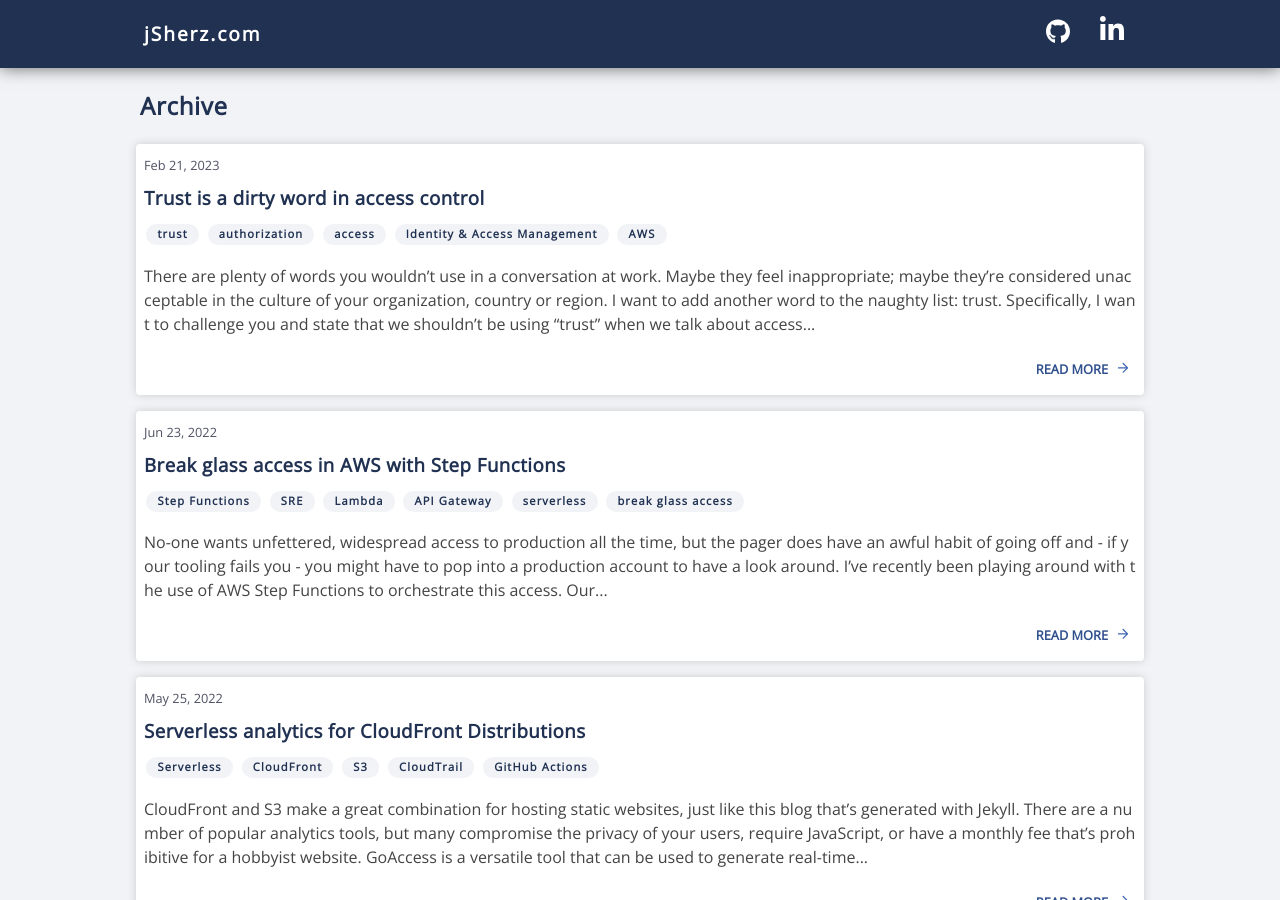
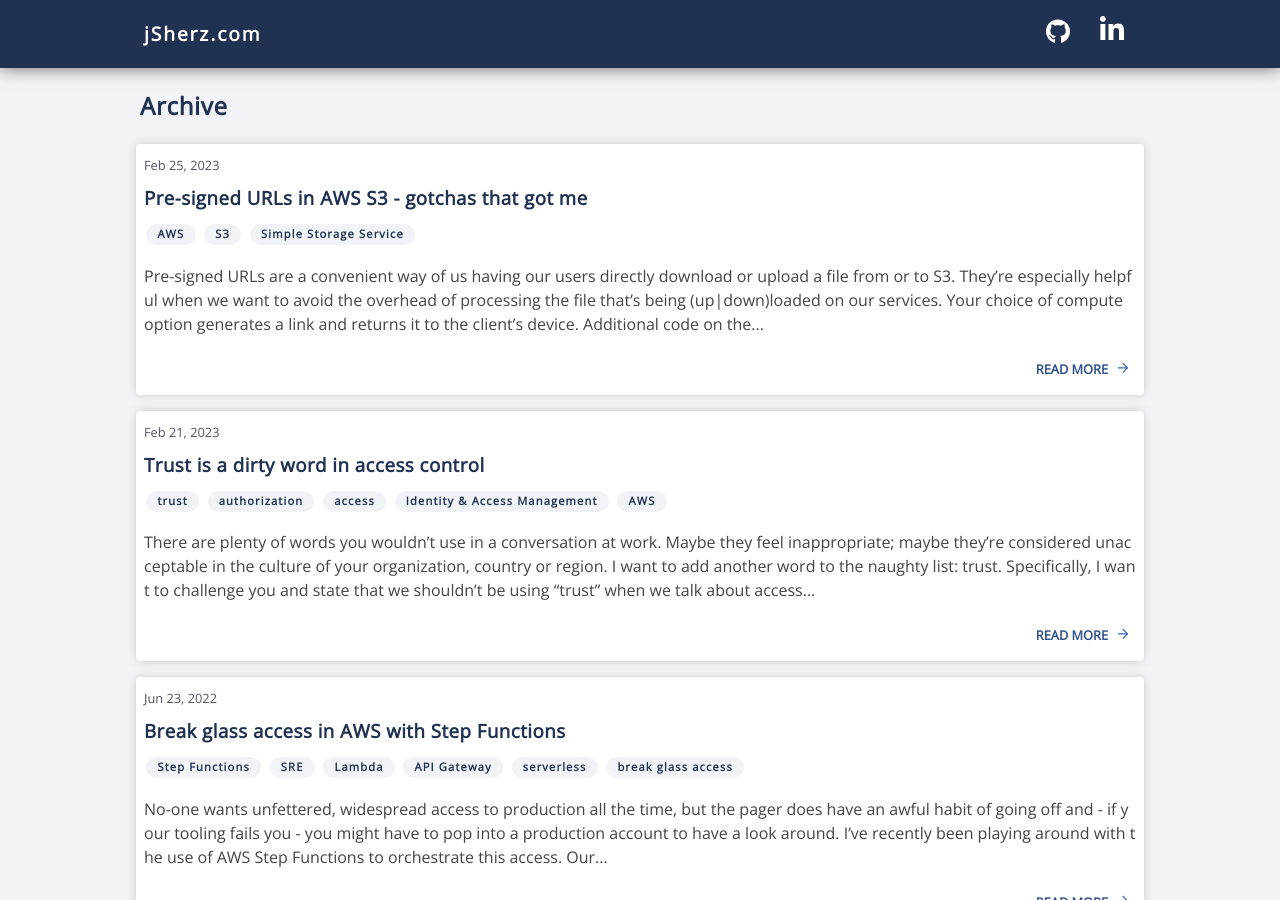
Before and after one commit to jSherz/jsj-blog, a Jekyll site: the page built from archive.html, in a window 1280 px wide and 900 px high. Built offline with Jekyll 4.4.1, drawn with Linux system fonts in a browser that asks for light colours; some of the changed lines change nothing that is shown.

Commit message:
Finish pre-signed S3 article.

````diff
--- a/_drafts/2023-02-22-presigned-urls-in-aws-s3-gotchas.md
+++ b/_posts/2023-02-25-presigned-urls-in-aws-s3-gotchas.md
@@ -1,11 +1,13 @@
 ---
 layout: post
 title: "Pre-signed URLs in AWS S3 - gotchas that got me"
-date: 2023-02-23 22:26:00 +0000
+date: 2023-02-25 16:39:00 +0000
 categories:
+
 - AWS
 - S3
 - "Simple Storage Service"
+
 ---
 
 [Pre-signed URLs] are a convenient way of us having our users directly download
@@ -37,39 +39,81 @@
 
 ```bash
 aws sts assume-role \
-  --role-arn arn:aws:iam... \
+  --role-arn arn:aws:iam::123456789012:role/pre-signed-urls-expiry-time-cli-testing \
   --role-session-name gotchas \
   --duration-seconds 900
 ```
 
+If you're following along with the [examples project on GitHub], the role ARN
+is the CloudFormation output "expirytimeclitestingroleoutput".
+
+[examples project on GitHub]: https://github.com/jSherz/pre-signed-urls-in-s3-gotchas
+
 ```json
-"todo"
+{
+  "Credentials": {
+    "AccessKeyId": "ASIA________________",
+    "SecretAccessKey": "_______________________________________",
+    "SessionToken": "...",
+    "Expiration": "2023-02-25T14:31:38+00:00"
+  },
+  "AssumedRoleUser": {
+    "AssumedRoleId": "...",
+    "Arn": "..."
+  }
+}
 ```
 
 Let's then export those credentials into our environment:
 
 ```
-export AWS_ACCESS_KEY_ID=
-export AWS_SECRET_ACCESS_KEY=
-export AWS_SESSION_TOKEN=
+export AWS_ACCESS_KEY_ID=...
+export AWS_SECRET_ACCESS_KEY=...
+export AWS_SESSION_TOKEN=...
 ```
 
 Finally, let's run the following SDK example:
 
-```typescript
-import { S3Client } from "@aws-sdk/client-s3";
-
-const client = new S3Client({});
-
-const result = await client.presignedUrl({
-    Expires: 3600, // one hour?
-});
-
-console.log("Here is your URL:", result.URL)
+```bash
+yarn ts-node src/example1.ts
 ```
 
-```bash
-ts-node example1.ts
+```typescript
+import {
+    CloudFormationClient,
+    DescribeStacksCommand,
+} from "@aws-sdk/client-cloudformation";
+import {GetObjectCommand, S3Client} from "@aws-sdk/client-s3";
+import {getSignedUrl} from "@aws-sdk/s3-request-presigner";
+
+(async () => {
+    const s3Client = new S3Client({});
+
+    const cfnClient = new CloudFormationClient({});
+
+    const stacks = await cfnClient.send(
+        new DescribeStacksCommand({
+            StackName: "presigned-urls",
+        }),
+    );
+
+    if (!stacks.Stacks || !stacks.Stacks[0] || !stacks.Stacks[0].Outputs) {
+        throw new Error("Could not find stack - have you deployed this project?");
+    }
+
+    const command = new GetObjectCommand({
+        Bucket: stacks.Stacks[0].Outputs.find(
+            (output) => output.OutputKey === "bucketoutput",
+        )!.OutputValue!,
+        Key: "example1.txt",
+    });
+
+    const url = await getSignedUrl(s3Client, command, {
+        expiresIn: 3600, // one hour
+    });
+
+    console.log("Here is your URL:", url);
+})().catch(console.error);
 ```
 
 Wait fifteen minutes after running this example and then try your pre-signed
@@ -77,22 +121,41 @@
 is one hour from now? I certainly expected that to be the case, but it
 expires in a measly fifteen minutes.
 
-**NB:** you can find the full source code for any of these examples on my
-[GitHub].
-
-[GitHub]: https://github.com/jSherz/presigned-urls-in-s3-gotchas
-
 Have a look at the roles that are used by your services in the AWS console.
 What is the maximum role session time? If you create a pre-signed URL with one
 of these roles, you'll get _at most_ that amount of time. We can actually
 see how much time is remaining on our current session. The following SDK
 example is run as part of example two in the above GitHub project. It spits out
-the remaining role session time every minute in an ECS Fargate task.
+the remaining role session time every minute. It's best run on an EC2 instance
+unless you're using AWS Identity Centre locally.
+
+```bash
+yarn ts-node src/example2.ts
+```
 
 ```typescript
-setTimeout(() => {
-    // Check how long is left in the session
-    // Spit it out to the logs
+import { S3Client } from "@aws-sdk/client-s3";
+
+const s3Client = new S3Client({});
+
+setInterval(async () => {
+    try {
+        const currentCredentials = await s3Client.config.credentials();
+
+        const now = new Date();
+
+        if (currentCredentials.expiration) {
+            const remainingSeconds =
+                (currentCredentials.expiration.getTime() - now.getTime()) / 1000;
+
+            console.log(`Your session has ${remainingSeconds} seconds left.`);
+        } else {
+            console.log("Could not detect how many seconds left in your session.");
+        }
+    } catch (err) {
+        console.error("Failed to check credential expiry", err);
+        process.exit(1);
+    }
 }, 60 * 1000);
 ```
 
@@ -100,41 +163,105 @@
 your signed links, you get the maximum of your role's remaining session time
 and the expiry time you pass to the SDK.
 
+If you leave the above example running, you'll see that AWS' SDKs automatically
+refresh the credentials when required.
+
+```
+Your session has 3598.468 seconds left.
+Your session has 3538.895 seconds left.
+...
+Your session has 478.635 seconds left.
+Your session has 418.631 seconds left.
+Your session has 358.629 seconds left.
+Your session has 3598.262 seconds left.
+```
+
 ### Workarounds
 
-If your desired expiry time fits within the maximum role session time, you
-can ask the SDK to request a role session that lasts longer than the default of
-one hour. We must also explicitly ask the SDK to refresh its credentials if
-we have _less_ time remaining in our session than we want to grant to the user
-of the pre-signed URL. The method will vary slightly depending on the source of
-your credentials.
+The role session duration depends on the service you've assigned the role to.
+For example, an EC2 instance profile can have a session that lasts up to six
+hours. See "[Using presigned URLs]" for more information.
 
-The absolute maximum time we can have is twelve hours. See the
-[documentation for STS AssumeRole].
+[Using presigned URLs]: https://docs.aws.amazon.com/AmazonS3/latest/userguide/using-presigned-url.html
 
-[documentation for STS AssumeRole]: https://docs.aws.amazon.com/STS/latest/APIReference/API_AssumeRole.html
+If your desired expiry time fits within that limit, we just have to ensure
+that we refresh the credentials when we detect there isn't enough time left in
+the session. Anything longer than that requires the use of an IAM user. You
+might choose to lock this user down to only one IAM action (e.g.
+`s3:GetObject`) and then have the access keys generated and saved into
+Secrets Manager in a fully automated fashion that avoids and humans handling
+them. Secrets Manager's rotation feature and a custom Lambda function
+achieves this and gives you frequent, automated, rotation. Auditing of the
+S3 bucket itself, for example by enabling CloudTrail data events, doesn't
+hurt either!
+
+**Why can't we use a larger session duration?**
+
+At the time of writing, the instance metadata APIs (including for
+containerized workloads) don't support being asked for a longer session
+duration. See the AWS documentation page linked above for the latest values.
+
+**Why can't we use a call to the STS AssumeRole API with a longer duration?**
+
+When a role assumes another role, it has a maximum session duration of an hour.
+See "[Can I increase the IAM role chaining session duration limit?]" for more
+information.
+
+[Can I increase the IAM role chaining session duration limit?]: https://aws.amazon.com/premiumsupport/knowledge-center/iam-role-chaining-limit/
+
+Here's an example that demonstrates force-refreshing. It works with a local
+session powered by AWS Identity Centre.
+
+```bash
+yarn ts-node src/example3.ts
+```
 
 ```typescript
-// First we ask for more time
-creds.fromFargate(2000000);
+import { S3Client } from "@aws-sdk/client-s3";
 
-// When we come to generate the presigned URL, we check there is sufficient
-// time left
-if (remainingSessionTime.isSmol()) {
-    client.refresh();
-}
+const s3Client = new S3Client({});
+
+setInterval(async () => {
+    try {
+        const currentCredentials = await s3Client.config.credentials();
+
+        const now = new Date();
+
+        if (currentCredentials.expiration) {
+            const remainingSeconds =
+                (currentCredentials.expiration.getTime() - now.getTime()) / 1000;
+
+            console.log(`Your session has ${remainingSeconds} seconds left.`);
+
+            /*
+              Many credential providers default to credentials valid for one hour, so
+              purposely refresh this early to watch it happen.
+             */
+            if (remainingSeconds < 3570) {
+                console.log("Forcing credential refresh.");
+                const updatedCredentials = await s3Client.config.credentials({
+                    forceRefresh: true,
+                });
+
+                const updatedNow = new Date();
+
+                const updatedRemainingSeconds =
+                    (updatedCredentials.expiration!.getTime() - updatedNow.getTime()) /
+                    1000;
+
+                console.log(
+                    `Your refreshed session has ${updatedRemainingSeconds} seconds left.`,
+                );
+            }
+        } else {
+            throw new Error("This example must be run with AWS Identity Centre.");
+        }
+    } catch (err) {
+        console.error("Failed to check credential expiry", err);
+        process.exit(1);
+    }
+}, 1000);
 ```
-
-If your desired expiry time is above twelve hours, the remaining option is an
-IAM user. You might choose to lock this user down to only one IAM action (e.g.
-`s3:GetObject`) and then have the access keys generated and saved into Secrets
-Manager in a fully automated fashion that avoids and humans handling them.
-Secrets Manager's rotation feature and a custom Lambda function achieves this
-and gives you frequent, automated, rotation. Auditing of the S3 bucket itself,
-for example by enabling CloudTrail data events, doesn't hurt either!
-
-See example three in the [GitHub] repo for a full working implementation of
-this.
 
 ## Local development vs. deployed
 
@@ -262,21 +389,21 @@
 ```typescript
 // We're using the axios HTTP client for a quick example
 await axios.put(
-  // Here's the URL, returned by an API call we've just made
-  presignedUrlResponse.data.url,
-  // We're using a FormData object to upload the file on an SPA
-  formData.get("file"),
-  {
-    /*
-      Here we use the default server-side encryption - see the link below for
-      the Customer Managed Key version:
+    // Here's the URL, returned by an API call we've just made
+    presignedUrlResponse.data.url,
+    // We're using a FormData object to upload the file on an SPA
+    formData.get("file"),
+    {
+        /*
+          Here we use the default server-side encryption - see the link below for
+          the Customer Managed Key version:
 
-      https://docs.aws.amazon.com/AmazonS3/latest/userguide/UsingKMSEncryption.html
-     */
-    headers: {
-      "x-amz-server-side-encryption": "AES256",
-    },
-  }
+          https://docs.aws.amazon.com/AmazonS3/latest/userguide/UsingKMSEncryption.html
+         */
+        headers: {
+            "x-amz-server-side-encryption": "AES256",
+        },
+    }
 );
 ```
 
@@ -287,16 +414,16 @@
 
 ```typescript
 const command = new PutObjectCommand({
-  Bucket: "my-test-bucket",
-  Key: `${customerId}/${uploadId}.xlsx`,
-  /*
-    We don't explicitly spell out the header here, but this parameter will be
-    translated into that header getting signed when the URL is generated.
-   */
-  ServerSideEncryption: ServerSideEncryption.AES256,
+    Bucket: "my-test-bucket",
+    Key: `${customerId}/${uploadId}.xlsx`,
+    /*
+      We don't explicitly spell out the header here, but this parameter will be
+      translated into that header getting signed when the URL is generated.
+     */
+    ServerSideEncryption: ServerSideEncryption.AES256,
 });
 
 const url = await getSignedUrl(s3Client, command, {
-  expiresIn: 60,
+    expiresIn: 60,
 });
 ```
````
